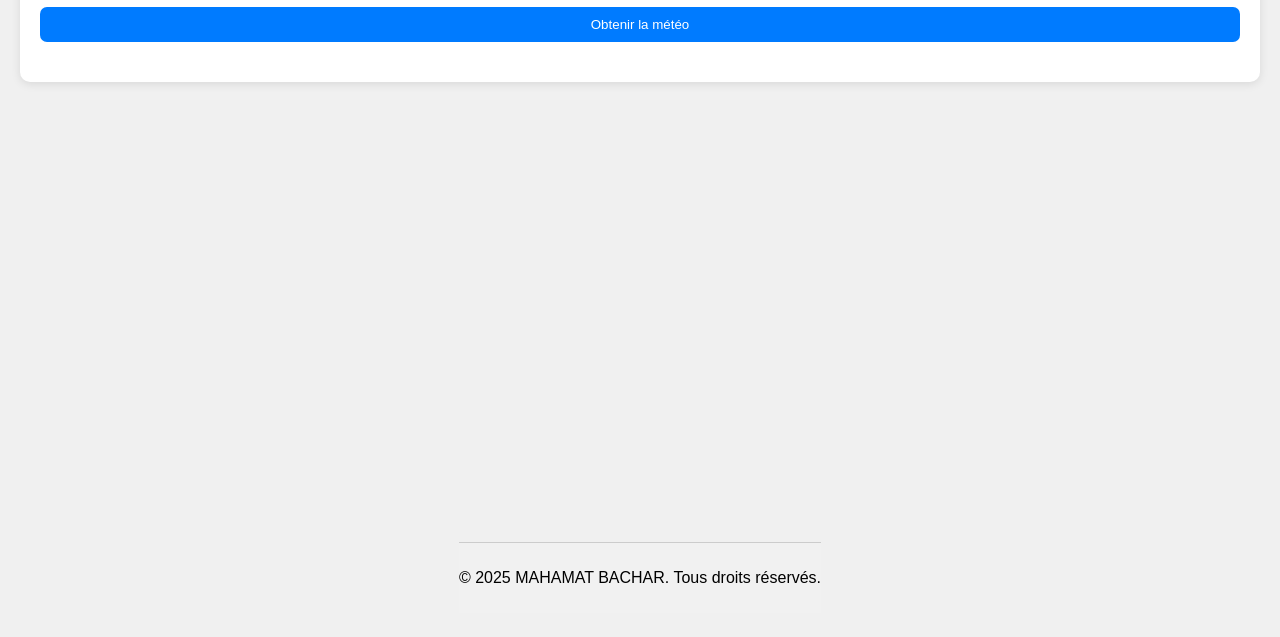
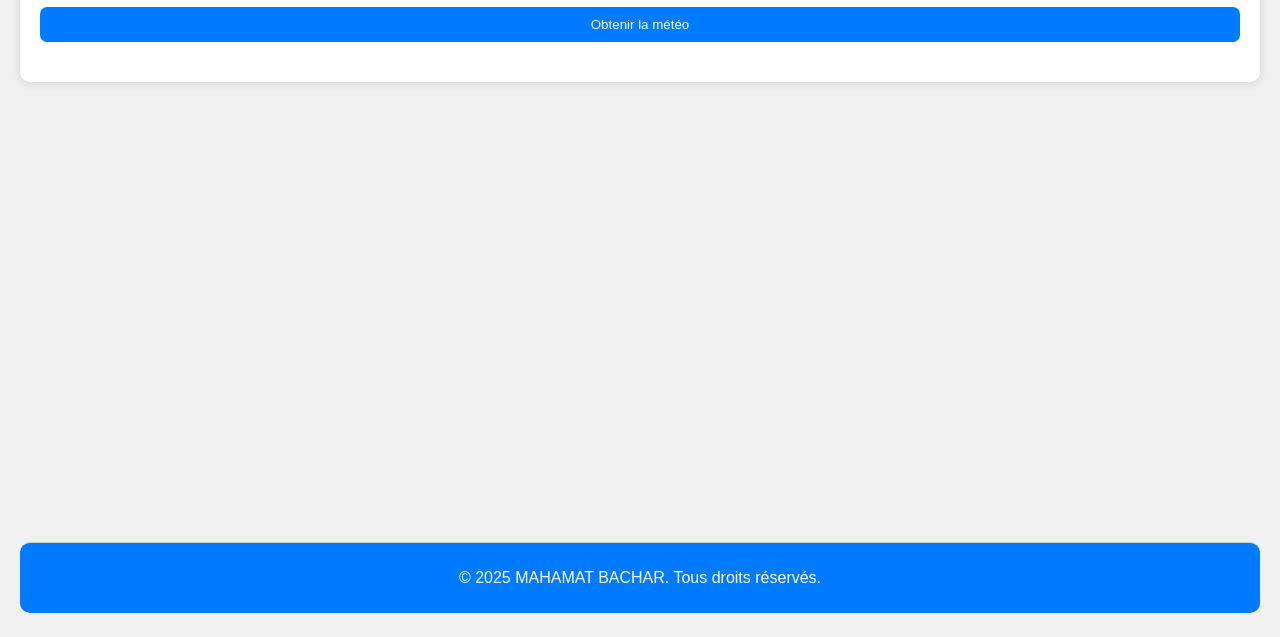
Before and after one commit to MHTBASHAR/m-t-o-application, a plain HTML site: page index.html in a window 1280 px wide. Shown: the part 163-800 px from the top of the page. Drawn offline with nearby package versions, Linux system fonts and the light colour scheme.

Commit message:
styled footer

```diff
--- a/style.css
+++ b/style.css
@@ -61,6 +61,9 @@ footer {
     text-align: center;
     margin-top: 20px;
     padding: 10px 0;
-    background-color: #f1f1f1; /* Optional: add a background color */
-    border-top: 1px solid #ccc; /* Optional: add a top border */
+    background-color:#007BFF;
+    border-top: 1px solid #ccc;
+    border-radius: 10px;
+    color: #fff;
+    width: 100%;
 }
```
